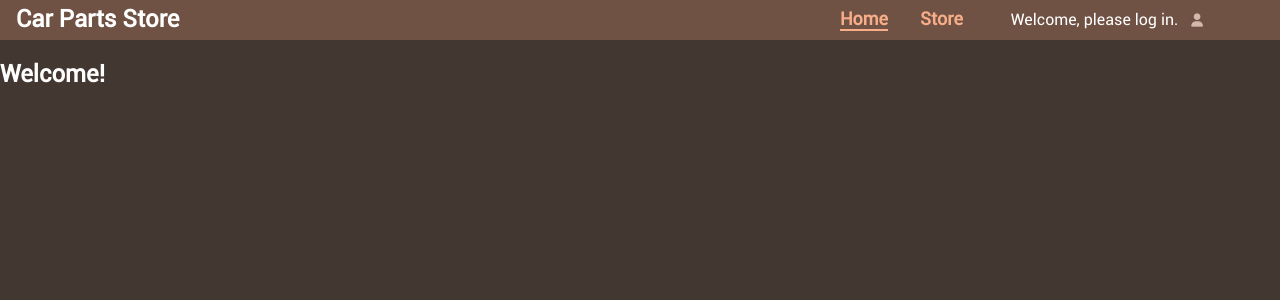
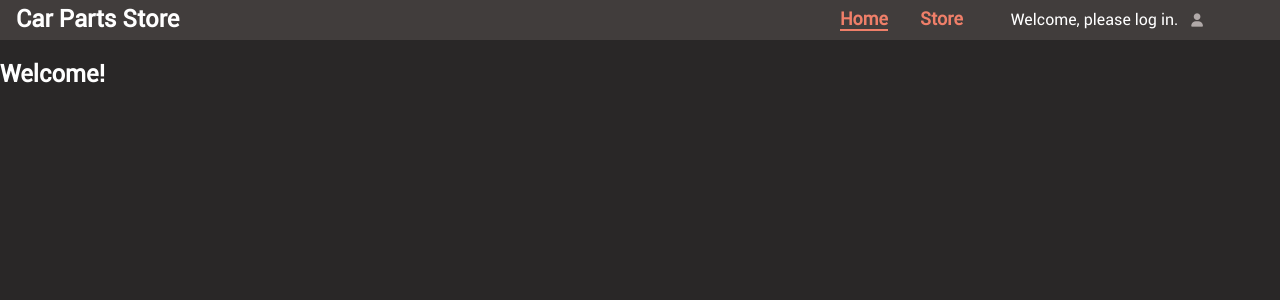
Before and after one commit to chrisschwartzdev/car-parts-store, a React (Create React App) app in the folder car-parts-store/: page / in a window 1280 px wide. Shown: the top 300 px of the page. Built offline with nearby package versions, Linux system fonts and the light colour scheme.

Commit message:
tweaked colors

```diff
--- a/car-parts-store/src/styles/variables.scss
+++ b/car-parts-store/src/styles/variables.scss
@@ -1,5 +1,5 @@
-$primary-hue: 20;
-$primary-color: hsl($primary-hue, 30%, 50%);
+$primary-hue: 10;
+$primary-color: hsl($primary-hue, 5%, 35%);
 
 $alt-body-color: scale-color($primary-color, $saturation: -20%, $lightness: -30%);
 $body-color: scale-color($primary-color, $saturation: -50%, $lightness: -55%);
```
